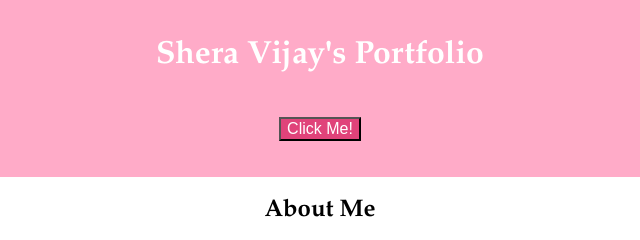
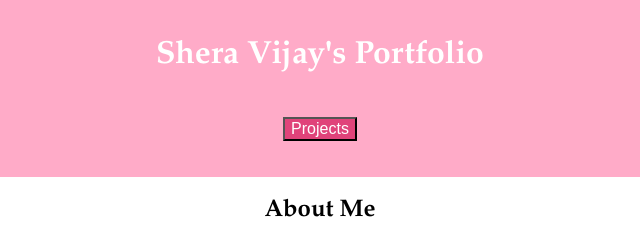
Before and after one commit to sherav25/sherav-website, a plain HTML site: page index.html in a window 1280 px wide. Shown: the top 240 px of the page, 320-960 px from the left. Drawn offline with Linux system fonts and the light colour scheme.

Commit message:
Update index.html

```diff
--- a/index.html
+++ b/index.html
@@ -35,7 +35,7 @@
 <body>
     <header>
         <h1>Shera Vijay's Portfolio</h1>
-        <a href="second.html" target="_blank"><button>Click Me!</button>
+        <a href="second.html" target="_blank"><button>Projects</button>
 </a>
     </header>
     <section>
```
